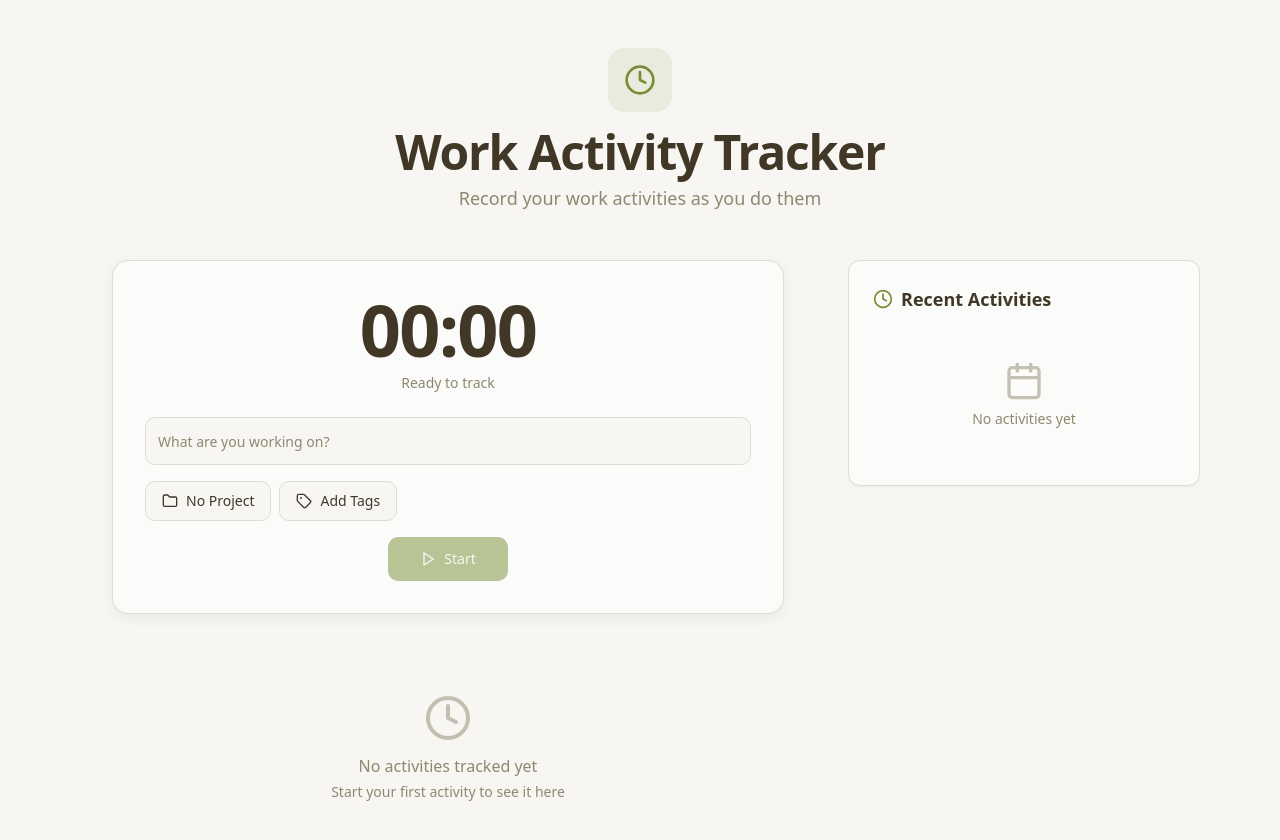
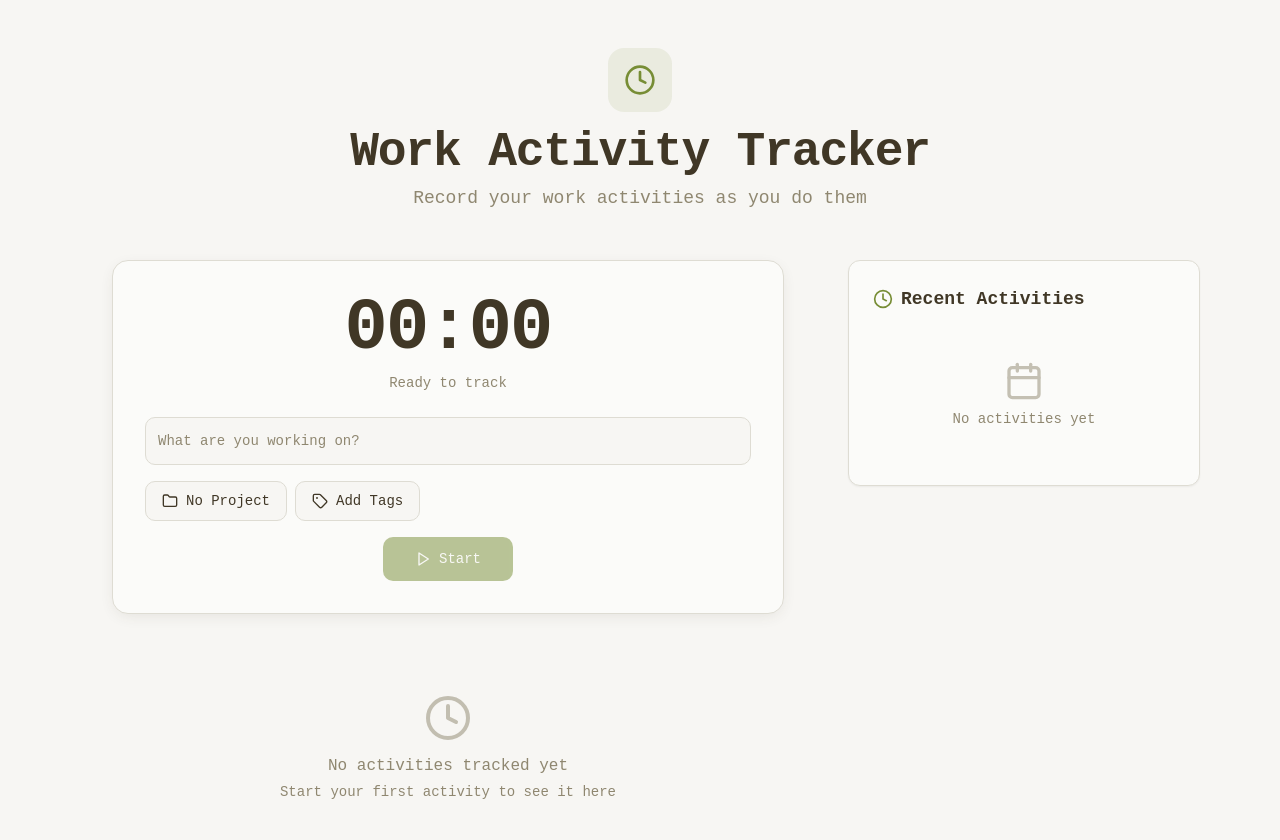
Before and after one commit to pslavers/psl-work-activity-tracker, a React (Vite) app: page / in a window 1280 px wide. Shown: the top 840 px of the page. Built offline with nearby package versions, Linux system fonts and the light colour scheme; the HTML template or start-up script is replaced by a standard one.

Commit message:
Change fonts to Courier Code

```diff
--- a/tailwind.config.ts
+++ b/tailwind.config.ts
@@ -13,6 +13,9 @@ export default {
       },
     },
     extend: {
+      fontFamily: {
+        sans: ['"Courier New"', 'Courier', 'monospace'],
+      },
       colors: {
         border: "hsl(var(--border))",
         input: "hsl(var(--input))",
```
